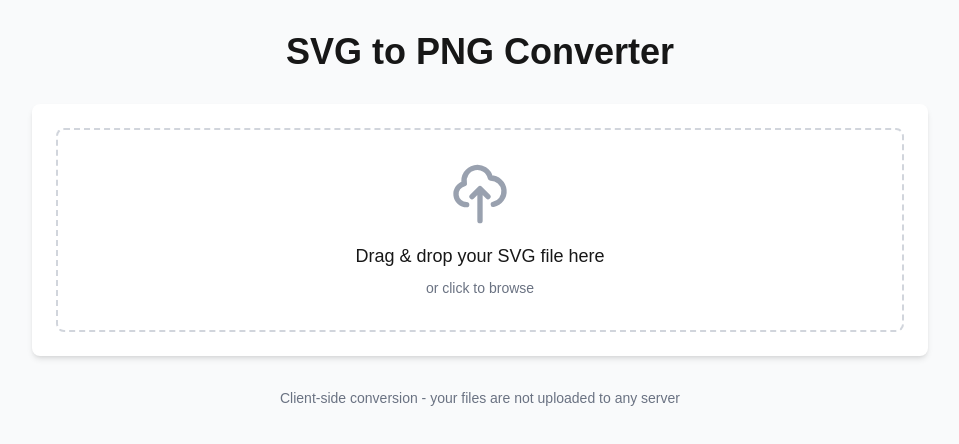
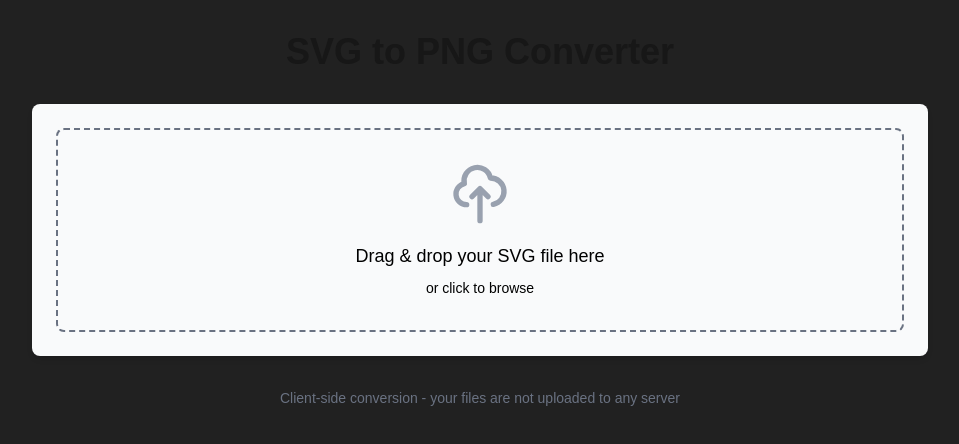
Before and after one commit to kumarUjjawal/bitmorph, a Next.js app: page / in a window 1280 px wide. Shown: the top 444 px of the page, without its empty margins (160-1119 px from the left). Built offline with nearby package versions, Linux system fonts and the light colour scheme.

Commit message:
ui improvements

```diff
--- a/src/app/page.tsx
+++ b/src/app/page.tsx
@@ -200,13 +200,13 @@ export default function Home() {
   };
 
   return (
-    <main className="min-h-screen p-4 md:p-8 bg-gray-50">
+    <main className="min-h-screen p-4 md:p-8 bg-[#212121]">
       <div className="max-w-4xl mx-auto">
         <h1 className="text-3xl md:text-4xl font-bold text-center mb-8">SVG to PNG Converter</h1>
 
-        <div className="bg-white rounded-lg shadow-md p-6 mb-8">
+        <div className="bg-gray-50 rounded-lg shadow-md p-6 mb-8">
           <div
-            className="border-2 border-dashed border-gray-300 rounded-lg p-8 text-center cursor-pointer hover:border-blue-500 transition-colors"
+            className="border-2 border-dashed border-gray-500 rounded-lg p-8 text-center cursor-pointer hover:border-blue-500 transition-colors"
             onClick={() => fileInputRef.current?.click()}
             onDragOver={handleDragOver}
             onDrop={handleDrop}
@@ -224,8 +224,8 @@ export default function Home() {
                 <svg className="w-16 h-16 mx-auto mb-4 text-gray-400" fill="none" stroke="currentColor" viewBox="0 0 24 24" xmlns="http://www.w3.org/2000/svg">
                   <path strokeLinecap="round" strokeLinejoin="round" strokeWidth="2" d="M7 16a4 4 0 01-.88-7.903A5 5 0 1115.9 6L16 6a5 5 0 011 9.9M15 13l-3-3m0 0l-3 3m3-3v12" />
                 </svg>
-                <p className="text-lg mb-2">Drag & drop your SVG file here</p>
-                <p className="text-sm text-gray-500">or click to browse</p>
+                <p className="text-lg mb-2 text-black">Drag & drop your SVG file here</p>
+                <p className="text-sm text-black">or click to browse</p>
               </div>
             ) : (
               <div className="flex flex-col items-center">
@@ -251,7 +251,7 @@ export default function Home() {
         {svgUrl && (
           <div className="bg-white rounded-lg shadow-md p-6 mb-8">
             <div className="mb-6">
-              <h2 className="text-xl font-semibold mb-4">Output Settings</h2>
+              <h2 className="text-xl font-semibold mb-4 text-black">Output Settings</h2>
 
               <div className="grid grid-cols-1 md:grid-cols-2 gap-4 mb-4">
                 <div>
@@ -260,7 +260,7 @@ export default function Home() {
                     type="number"
                     value={customWidth}
                     onChange={(e) => setCustomWidth(e.target.value)}
-                    className="w-full px-3 py-2 border border-gray-300 rounded-md focus:outline-none focus:ring-2 focus:ring-blue-500"
+                    className="w-full px-3 py-2 border border-gray-700 rounded-md focus:outline-none focus:ring-2 focus:ring-blue-500 text-gray-700"
                     min="1"
                   />
                 </div>
@@ -271,7 +271,7 @@ export default function Home() {
                     type="number"
                     value={customHeight}
                     onChange={(e) => setCustomHeight(e.target.value)}
-                    className="w-full px-3 py-2 border border-gray-300 rounded-md focus:outline-none focus:ring-2 focus:ring-blue-500"
+                    className="w-full px-3 py-2 border border-gray-700 rounded-md focus:outline-none focus:ring-2 focus:ring-blue-500 text-gray-700"
                     min="1"
                   />
                 </div>
@@ -301,7 +301,7 @@ export default function Home() {
                   step="0.1"
                   value={quality}
                   onChange={(e) => setQuality(parseFloat(e.target.value))}
-                  className="w-full h-2 bg-gray-200 rounded-lg appearance-none cursor-pointer"
+                  className="w-full h-2 bg-gray-400 rounded-lg appearance-none cursor-pointer"
                 />
               </div>
 
```
